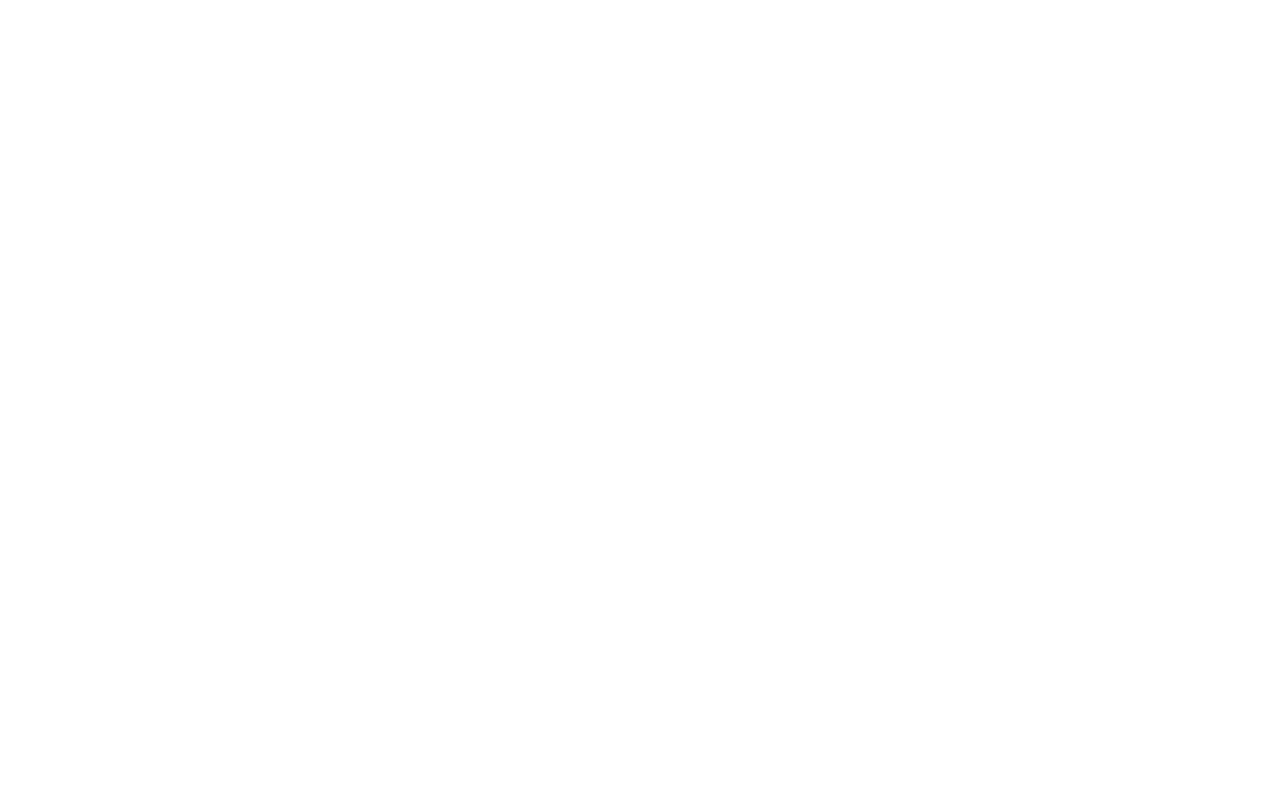
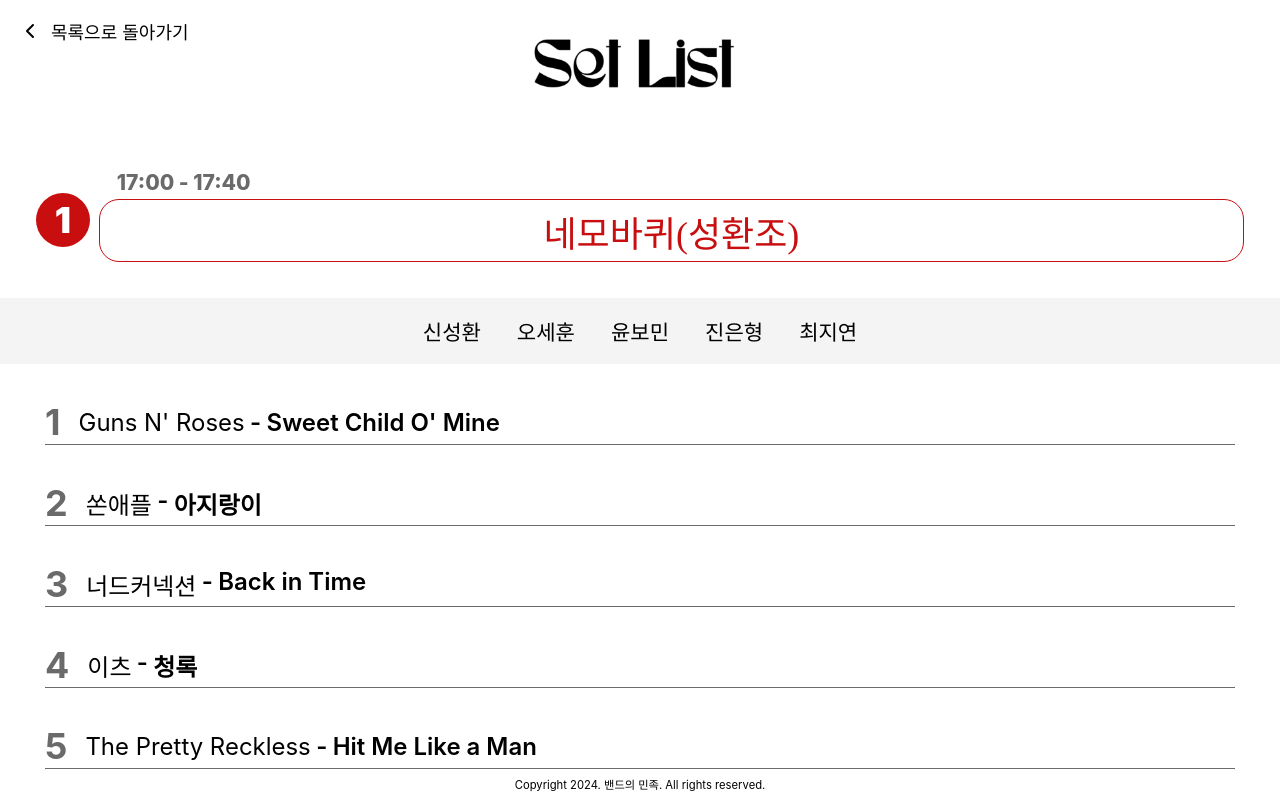
Before and after one commit to sshrik/band-web, a React (Vite) app: page /setList/1 in a window 1280 px wide. Before the commit this address had no page. Built offline with nearby package versions, Linux system fonts and the light colour scheme; a web font is replaced by a local one.

Commit message:
feat: 셋 리스트 추가

```diff
--- a/src/App.tsx
+++ b/src/App.tsx
@@ -78,6 +78,22 @@ const songs: Song[][] = [
     { name: "맞네", artist: "루시" },
     { name: "Welcome to the Show", artist: "DAY6" },
   ],
+  [
+    { name: "대관람차", artist: "QWER" },
+    { name: "녹아내려요", artist: "DAY6" },
+    { name: "Loveholic", artist: "러브홀릭" },
+    { name: "반딧불이", artist: "터치드" },
+    { name: "불꽃놀이", artist: "하현상" },
+    { name: "에필로그", artist: "정승환" },
+  ],
+  [
+    { name: "annie.", artist: "wave to earth" },
+    { name: "Find Me!", artist: "The Poles" },
+    { name: "Destiny", artist: "SURL" },
+    { name: "Tik Tak Tok", artist: "실리카겔" },
+    { name: "그건 아마 우리의 잘못은 아닐거야", artist: "백예린" },
+    { name: "민수는 혼란스럽다", artist: "민수" },
+  ],
 ];
 
 const App: React.FC = () => {
@@ -89,12 +105,8 @@ const App: React.FC = () => {
         <Route path="/" element={<MainPage />} />
         <Route path="/timetable" element={<TimeTablePage teams={teams} />} />
         <Route
-          path="/set/team1"
-          element={<SetListPage team={teams[0]} songs={songs[0]} />}
-        />
-        <Route
-          path="/set/team2"
-          element={<SetListPage team={teams[1]} songs={songs[1]} />}
+          path="/setList/:id"
+          element={<SetListPage teams={teams} songs={songs} />}
         />
       </Routes>
     </BrowserRouter>
--- a/src/pages/MainPage.css
+++ b/src/pages/MainPage.css
@@ -1,7 +1,7 @@
 li {
-  padding-top: 6px;
+  padding-top: 0.4rem;
 }
 
 li li {
-  margin-left: 16px;
+  margin-left: 1rem;
 }
--- a/src/pages/MainPage.tsx
+++ b/src/pages/MainPage.tsx
@@ -6,7 +6,7 @@ import Footer from "@/components/Footer";
 
 const MainPage: React.FC = () => {
   return (
-    <PageWrapper>
+    <PageWrapper style={{ gap: "0.8rem" }}>
       <Header $size="sm">우아한형제들 밴드의민족 겨울 정기공연</Header>
       <Stack style={{ justifyContent: "center", alignItems: "center" }}>
         <img
@@ -60,14 +60,14 @@ const MainPage: React.FC = () => {
       <Center>
         <Anchor
           $underline
-          $size="xl"
-          style={{ color: blue }}
+          $size="lg"
           href={"/timetable"}
+          style={{ color: blue, zIndex: 20 }}
         >
           공연 순서 보러가기
         </Anchor>
       </Center>
-      <Center style={{ flex: 1 }}>
+      <Center style={{ flex: 1, marginTop: "-2rem" }}>
         <Stack
           $gap={0}
           style={{
@@ -82,7 +82,7 @@ const MainPage: React.FC = () => {
           </Text>
           <ul>
             <li>
-              <Group $gap={2}>
+              <Group $gap="0.25rem">
                 <Text $size="sm">공연 시간은 총 100분으로 </Text>
                 <Text $size="sm" style={{ color: red, fontWeight: 600 }}>
                   17:00부터 20:40
--- a/src/pages/SetListPage.tsx
+++ b/src/pages/SetListPage.tsx
@@ -1,51 +1,121 @@
-import { Center, Group, PageWrapper, Stack } from "@/components/Container";
-import { Caption, Text } from "@/components/Typography";
+import { Group, PageWrapper, Stack } from "@/components/Container";
+import OrderBadge from "@/components/display/OrderBadge";
+import TeamNameBadge from "@/components/display/TeamNameBadge";
+import Footer from "@/components/Footer";
+import { Header, Text } from "@/components/Typography";
 import { Song } from "@/models/Song";
 import { Team } from "@/models/Team";
+import { darkGray, gray } from "@/styles/color";
+import { useNavigate, useParams } from "react-router";
 
 type SetListPageProps = {
-  team: Team;
-  songs: Song[];
+  teams: Team[];
+  songs: Song[][];
 };
 
 const SetListPage: React.FC<SetListPageProps> = (props) => {
-  const { team, songs } = props;
+  const { teams, songs } = props;
 
-  const { startAt, endAt, teamId, teamName, members } = team;
+  const { id } = useParams<{ id: string }>();
+
+  const navigate = useNavigate();
+
+  if (!id || !teams[Number(id) - 1]) {
+    return <PageWrapper>Not Found Page</PageWrapper>;
+  }
+
+  const {
+    startAt,
+    endAt,
+    teamId,
+    teamName,
+    members,
+    additionalMembers = [],
+  } = teams[Number(id) - 1];
+
+  const songList = songs[Number(id) - 1];
 
   return (
-    <PageWrapper>
-      <Text>Set List</Text>
-      <Group>
-        <Text>{teamId}</Text>
-        <Stack>
-          <Group>
-            <Text>{startAt}</Text>
-            <Text>~</Text>
-            <Text>{endAt}</Text>
+    <PageWrapper style={{ paddingTop: 0, gap: "2rem" }}>
+      <Group
+        $gap="0.5rem"
+        onClick={() => navigate("/timetable")}
+        style={{
+          alignItems: "center",
+          position: "absolute",
+          left: "1rem",
+          top: "1rem",
+        }}
+      >
+        <img src="/public/icons/chevron-left.svg" alt="chevron-left" />
+        <Text>목록으로 돌아가기</Text>
+      </Group>
+      <img
+        src="/public/images/SetListImage.png"
+        alt="TimeTableImage"
+        style={{ width: "15rem", height: "auto", paddingBottom: "2rem" }}
+      />
+      <Group key={teamId} $gap="0.5rem" style={{ width: "calc(100% - 4rem)" }}>
+        <OrderBadge order={teamId} style={{ marginTop: "1.3rem" }} />
+        <Stack $gap="0.25rem" style={{ width: "calc(100% - 3.25rem)" }}>
+          <Group $gap="0.25rem" style={{ paddingLeft: "1rem" }}>
+            <Text $size="xl" style={{ fontWeight: 800, color: darkGray }}>
+              {startAt}
+            </Text>
+            <Text $size="xl" style={{ fontWeight: 800, color: darkGray }}>
+              -
+            </Text>
+            <Text $size="xl" style={{ fontWeight: 800, color: darkGray }}>
+              {endAt}
+            </Text>
           </Group>
-          <Text>{teamName}</Text>
+          <TeamNameBadge name={teamName} />
         </Stack>
       </Group>
-      <Group>
-        {members.map((member, index) => (
-          <Text key={index}>{member}</Text>
+      <Group
+        $gap="1rem 2rem"
+        style={{
+          flexWrap: "wrap",
+          width: "100%",
+          padding: "1rem 2rem",
+          backgroundColor: gray,
+          justifyContent: "center",
+        }}
+      >
+        {[...members, ...additionalMembers].map((member, index) => (
+          <Text key={index} $size="xl">
+            {member}
+          </Text>
         ))}
       </Group>
-      <Stack>
-        {songs.map((song, index) => (
-          <Group key={index}>
-            <Text>{song.name}</Text>
-            <Text>-</Text>
-            <Text>{song.artist}</Text>
+      <Stack $gap="2rem" style={{ width: "calc(100% - 5rem)" }}>
+        {songList.map((song, index) => (
+          <Group
+            $gap="1rem"
+            key={index}
+            style={{
+              borderBottom: `1px solid ${darkGray}`,
+              alignItems: "center",
+            }}
+          >
+            <Header style={{ fontWeight: 700, color: darkGray }}>
+              {index + 1}
+            </Header>
+            <Group $gap="0.3rem">
+              <Header $size="sm" style={{ whiteSpace: "pre", fontWeight: 400 }}>
+                {song.artist}
+              </Header>
+              <Header $size="sm" style={{ whiteSpace: "pre", fontWeight: 600 }}>
+                -
+              </Header>
+              <Header $size="sm" style={{ whiteSpace: "pre", fontWeight: 600 }}>
+                {song.name}
+              </Header>
+            </Group>
           </Group>
         ))}
       </Stack>
-      <Center style={{ padding: "4px" }}>
-        <Caption $size="sm">
-          Copyright 2024. 밴드의 민족. All rights reserved.
-        </Caption>
-      </Center>
+      <Footer />
     </PageWrapper>
   );
 };
--- a/src/pages/TimeTablePage.tsx
+++ b/src/pages/TimeTablePage.tsx
@@ -5,6 +5,7 @@ import Footer from "@/components/Footer";
 import { Text } from "@/components/Typography";
 import { Team } from "@/models/Team";
 import { darkGray } from "@/styles/color";
+import { useNavigate } from "react-router";
 
 type TimeTablePageProps = {
   teams: Team[];
@@ -13,8 +14,27 @@ type TimeTablePageProps = {
 const TimeTablePage: React.FC<TimeTablePageProps> = (props) => {
   const { teams } = props;
 
+  const navigate = useNavigate();
+
+  const handleNavigate = (teamId: number) => {
+    navigate(`/setList/${teamId}`);
+  };
+
   return (
     <PageWrapper style={{ paddingTop: 0, gap: "4rem" }}>
+      <Group
+        $gap="0.5rem"
+        onClick={() => navigate("/")}
+        style={{
+          alignItems: "center",
+          position: "absolute",
+          left: "1rem",
+          top: "1rem",
+        }}
+      >
+        <img src="/public/icons/chevron-left.svg" alt="chevron-left" />
+        <Text>홈으로 돌아가기</Text>
+      </Group>
       <img
         src="/public/images/TimeTableImage.png"
         alt="TimeTableImage"
@@ -32,17 +52,21 @@ const TimeTablePage: React.FC<TimeTablePageProps> = (props) => {
           } = team;
 
           return (
-            <Group key={teamId} $gap="0.5rem">
+            <Group
+              key={teamId}
+              $gap="0.5rem"
+              onClick={() => handleNavigate(teamId)}
+            >
               <OrderBadge order={teamId} style={{ marginTop: "1.5rem" }} />
               <Stack $gap="0.25rem" style={{ width: "calc(100% - 3.25rem)" }}>
                 <Group $gap="0.25rem" style={{ paddingLeft: "1rem" }}>
-                  <Text $bold style={{ color: darkGray }}>
+                  <Text $size="xl" style={{ fontWeight: 800, color: darkGray }}>
                     {startAt}
                   </Text>
-                  <Text $bold style={{ color: darkGray }}>
+                  <Text $size="xl" style={{ fontWeight: 800, color: darkGray }}>
                     -
                   </Text>
-                  <Text $bold style={{ color: darkGray }}>
+                  <Text $size="xl" style={{ fontWeight: 800, color: darkGray }}>
                     {endAt}
                   </Text>
                 </Group>
```
Also changed, not shown: public/icons/chevron-left.svg (added), public/images/SetListImage.png (added).
